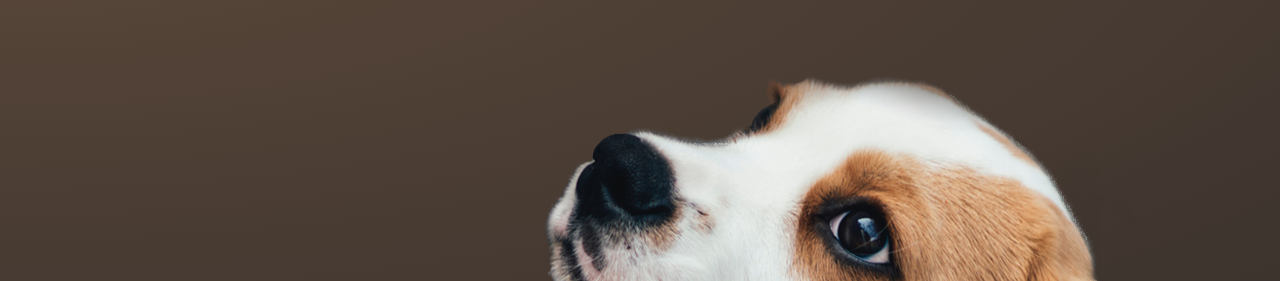
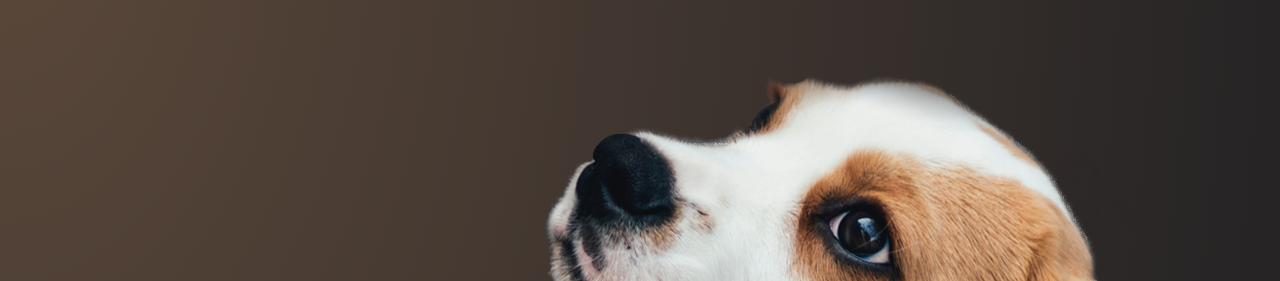
Before and after one commit to matveev96/PetPojects, a website: page shelter/pages/main/index.html in a window 1280 px wide. Shown: the part 106-387 px from the top of the page. Drawn offline with nearby package versions, Linux system fonts and the light colour scheme; files that its build step writes are made by us from their sources; files whose address does not match are found by name; a web font is replaced by a local one.

Commit message:
feat: add some constants in sass

```diff
--- a/shelter/pages/main/sass/abstract/_constants.scss
+++ b/shelter/pages/main/sass/abstract/_constants.scss
@@ -9,7 +9,8 @@ $color-dark-l: #545454;
 $color-dark-xl: #4C4C4C;
 $color-dark-2xl: #444444;
 $color-dark-3xl: #292929;
-$start-screen-gradient-background: radial-gradient(237.5% 111.8% at 0% 0%, rgb(91, 72, 58) 0%, rgb(38, 36, 37) 100%);
+$start-screen-black-background: #211f20;
+$start-screen-gradient-background: radial-gradient(100% 215.42% at 0% 0%, #5B483A 0%, #262425 100%);
 
 $content-width: 1200px;
 $tablet-width: 768px;
```
